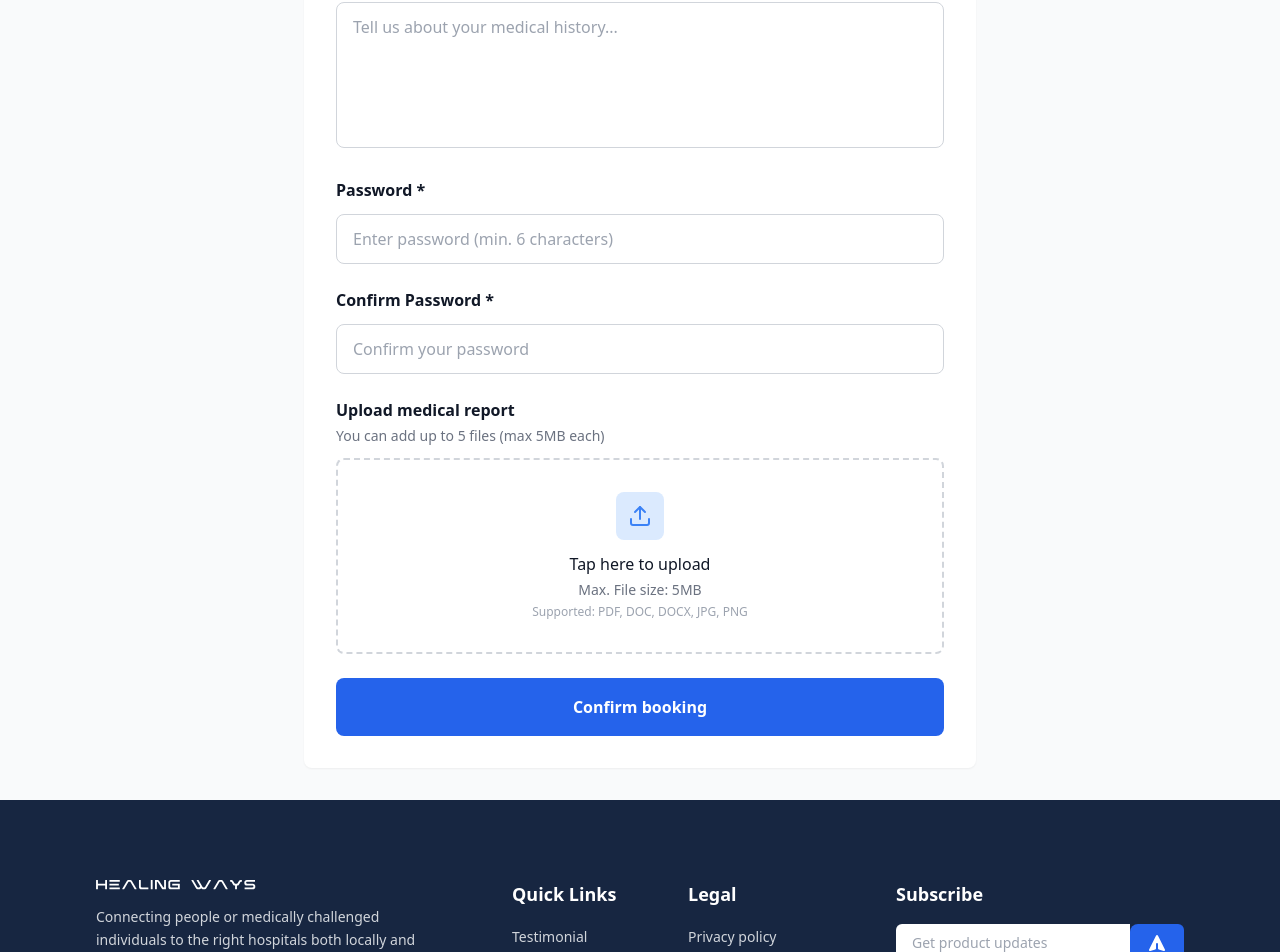
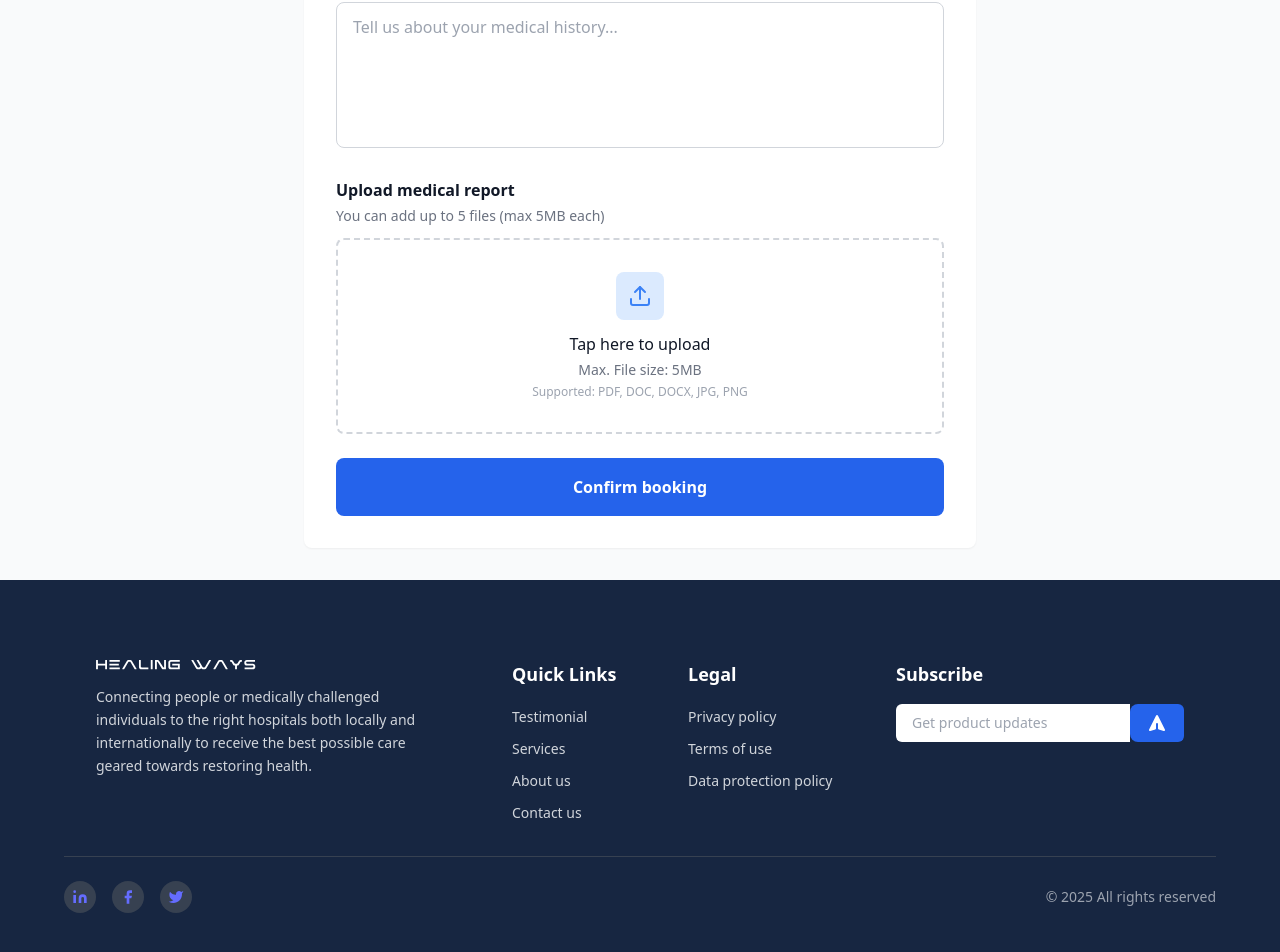
Before and after one commit to Binmuhammad001/healing-ways, a React (Vite) app: page /consultation in a window 1280 px wide. Shown: the part 786-1738 px from the top of the page. Built offline with nearby package versions, Linux system fonts and the light colour scheme.

Commit message:
Update ConsultationForm.jsx

```diff
--- a/src/components/signup/ConsultationForm.jsx
+++ b/src/components/signup/ConsultationForm.jsx
@@ -9,8 +9,6 @@ export default function ConsultationForm() {
     service: '',
     country: '',
     medicalHistory: '',
-    password: '',
-    confirmPassword: '',
   });
   const [uploadedFiles, setUploadedFiles] = useState([]);
   const [loading, setLoading] = useState(false);
@@ -54,17 +52,6 @@ export default function ConsultationForm() {
   const handleSubmit = async (e) => {
     e.preventDefault();
 
-    // Check if passwords match
-    if (formData.password !== formData.confirmPassword) {
-      setError('Passwords do not match');
-      return;
-    }
-
-    if (formData.password.length < 6) {
-      setError('Password must be at least 6 characters long');
-      return;
-    }
-
     const token = localStorage.getItem('token');
     if (!token) {
       setError('Please login first');
@@ -82,7 +69,6 @@ export default function ConsultationForm() {
       submissionData.append('service', formData.service);
       submissionData.append('country', formData.country);
       submissionData.append('medicalHistory', formData.medicalHistory);
-      submissionData.append('password', formData.password);
 
       uploadedFiles.forEach(file => {
         submissionData.append('medicalReports', file);
@@ -97,8 +83,6 @@ export default function ConsultationForm() {
           service: '',
           country: '',
           medicalHistory: '',
-          password: '',
-          confirmPassword: '',
         });
         setUploadedFiles([]);
 
@@ -334,42 +318,6 @@ export default function ConsultationForm() {
               />
             </div>
 
-            {/* Password */}
-            <div>
-              <label className="block text-gray-900 font-semibold mb-2 sm:mb-3 text-sm sm:text-base">
-                Password *
-              </label>
-              <input
-                type="password"
-                name="password"
-                value={formData.password}
-                onChange={handleInputChange}
-                placeholder="Enter password (min. 6 characters)"
-                minLength="6"
-                required
-                className="w-full px-3 sm:px-4 py-2 sm:py-3 border border-gray-300 rounded-lg bg-white text-gray-900 placeholder-gray-400 text-sm sm:text-base focus:outline-none focus:ring-2 focus:ring-blue-500 focus:border-transparent"
-              />
-            </div>
-
-            {/* Confirm Password */}
-            <div>
-              <label className="block text-gray-900 font-semibold mb-2 sm:mb-3 text-sm sm:text-base">
-                Confirm Password *
-              </label>
-              <input
-                type="password"
-                name="confirmPassword"
-                value={formData.confirmPassword}
-                onChange={handleInputChange}
-                placeholder="Confirm your password"
-                required
-                className="w-full px-3 sm:px-4 py-2 sm:py-3 border border-gray-300 rounded-lg bg-white text-gray-900 placeholder-gray-400 text-sm sm:text-base focus:outline-none focus:ring-2 focus:ring-blue-500 focus:border-transparent"
-              />
-              {formData.password && formData.confirmPassword && formData.password !== formData.confirmPassword && (
-                <p className="text-red-500 text-xs sm:text-sm mt-1">Passwords do not match</p>
-              )}
-            </div>
-
             {/* File Upload */}
             <div>
               <label className="block text-gray-900 font-semibold mb-1 text-sm sm:text-base">
```
